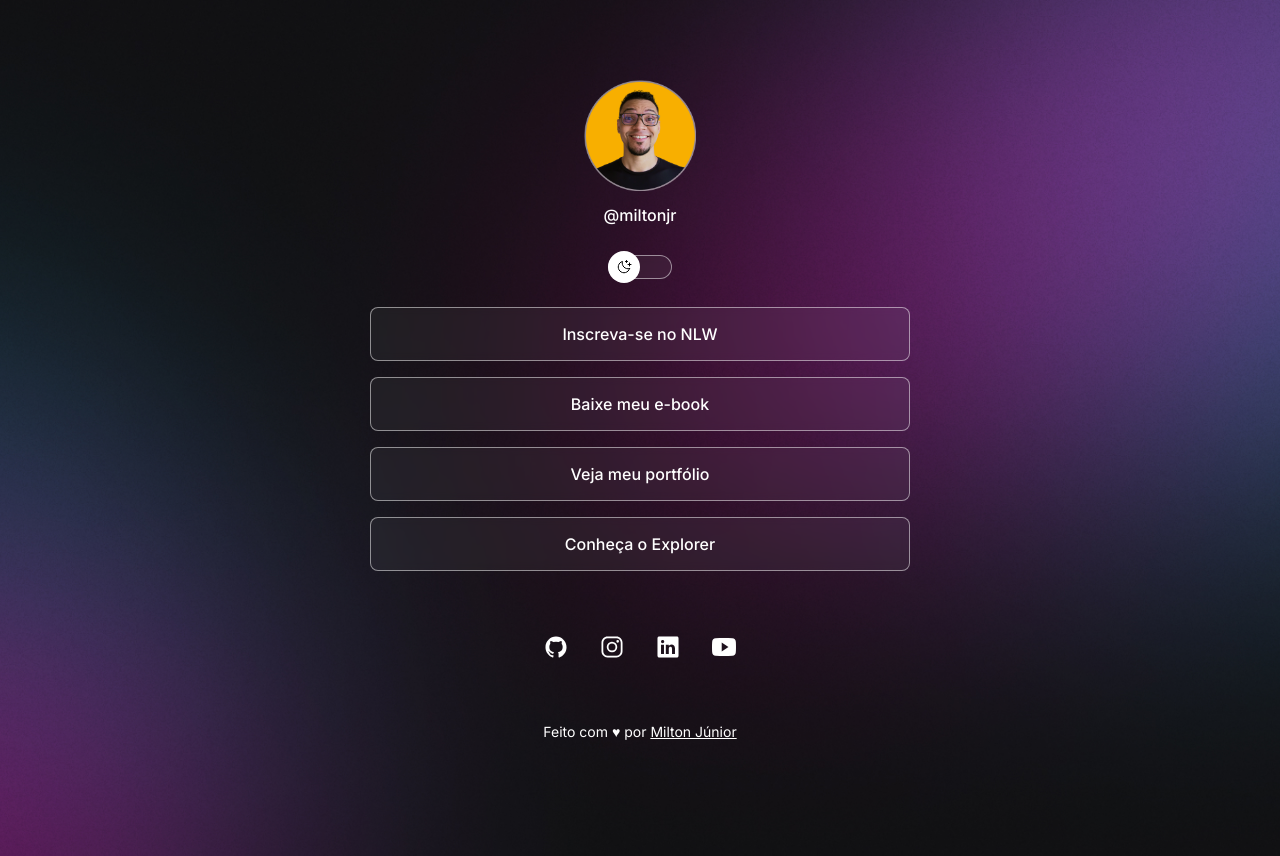
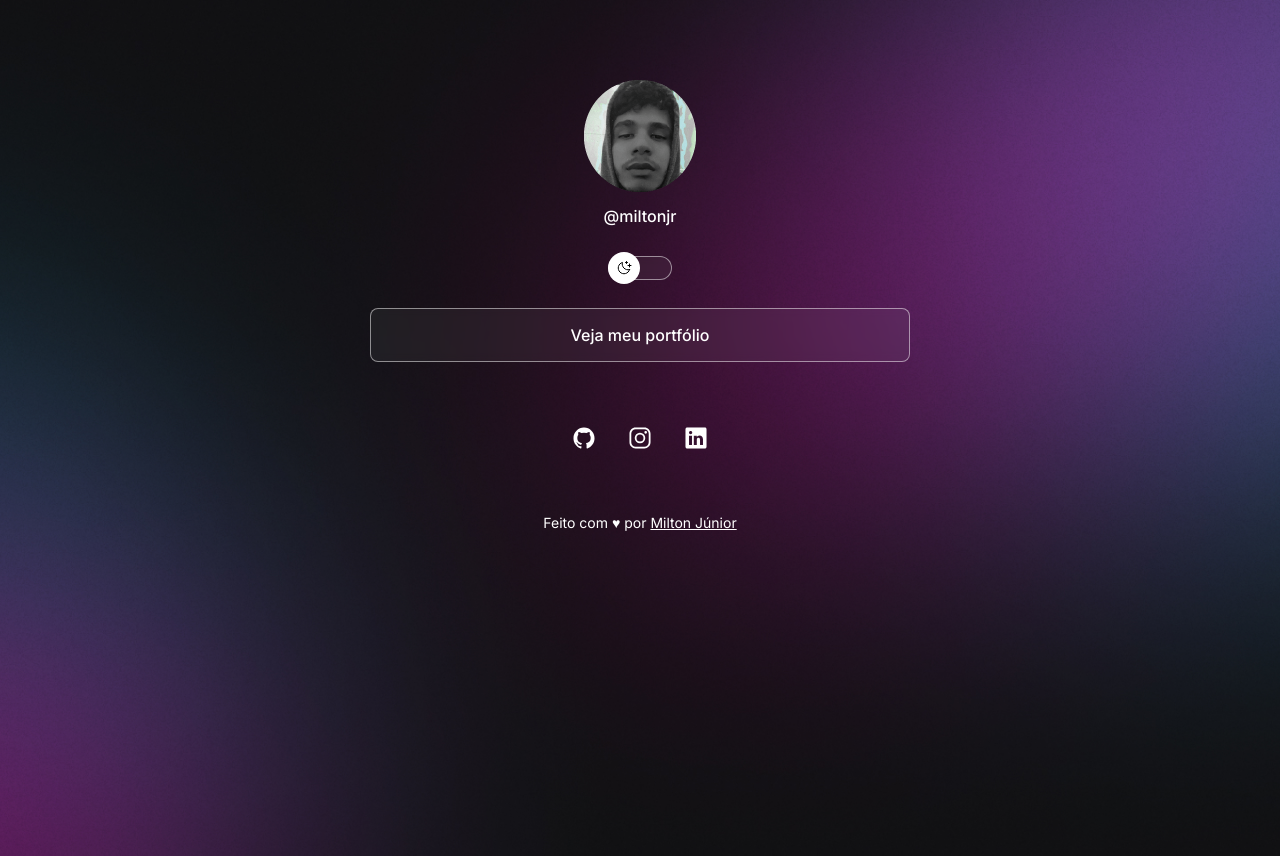
Before and after one commit to miltonjrr/project-link-tree, a plain HTML site: page index.html in a window 1280 px wide. Drawn offline with nearby package versions, Linux system fonts and the light colour scheme.

Commit message:
personal changes

```diff
--- a/app.js
+++ b/app.js
@@ -9,11 +9,11 @@ function toggleMode() {
   //switch image
   if (html.classList.contains("light")) {
     //image with lightmode on
-    img.setAttribute("src", "./assets/avatar-light.png") //with setAttibute we can change the attribute we set o the html file
+    img.setAttribute("src", "./assets/personal-avatar-light.png") //with setAttibute we can change the attribute we set o the html file
     img.setAttribute("alt", "Imagem so maiky de oculos escuros.")
   } else {
     //image with lightmode off
-    img.setAttribute("src", "./assets/avatar.png")
+    img.setAttribute("src", "./assets/personal-avatar.png")
     img.setAttribute("alt", "Imagem do maiky sorrindo e com fundo amarelo.")
   }
 }
--- a/index.html
+++ b/index.html
@@ -11,12 +11,12 @@
     <meta charset="UTF-8" />
     <meta name="viewport" content="width=device-width, initial-scale=1.0" />
     <link rel="stylesheet" href="./style.css" />
-    <title>Document</title>
+    <title>Link Tree</title>
   </head>
   <body>
     <div id="container">
       <div id="profile">
-        <img src="./assets/avatar.png" alt="" />
+        <img src="./assets/personal-avatar.png" alt="" />
         <p>@miltonjr</p>
       </div>
 
@@ -27,18 +27,7 @@
 
       <ul>
         <li>
-          <a href="#">Inscreva-se no NLW</a>
-        </li>
-        <li>
-          <a href="#">Baixe meu e-book</a>
-        </li>
-        <li>
-          <a href="#">Veja meu portfólio</a>
-        </li>
-        <li>
-          <a href="https://rocketseat.com.br/explorer" target="_blank"
-            >Conheça o Explorer</a
-          >
+          <a href="#" target="_blank">Veja meu portfólio</a>
         </li>
       </ul>
 
@@ -55,17 +44,13 @@
         >
           <ion-icon name="logo-linkedin"></ion-icon>
         </a>
-        <a
-          href="https://www.youtube.com/channel/UCKsdgty8_1fEiZAWTyd0Ejw"
-          target="_blank"
-        >
-          <ion-icon name="logo-youtube"></ion-icon>
-        </a>
       </div>
 
       <footer>
         Feito com ♥ por
-        <a href="https://github.com/miltonjrr" target="_blank">Milton Júnior</a>
+        <a href="https://github.com/miltonjrr/project-link-tree" target="_blank"
+          >Milton Júnior</a
+        >
       </footer>
     </div>
 
```
Also changed, not shown: assets/avatar-light.png (deleted), assets/avatar.png (deleted), assets/personal-avatar-light.png (added), assets/personal-avatar.png (added).
